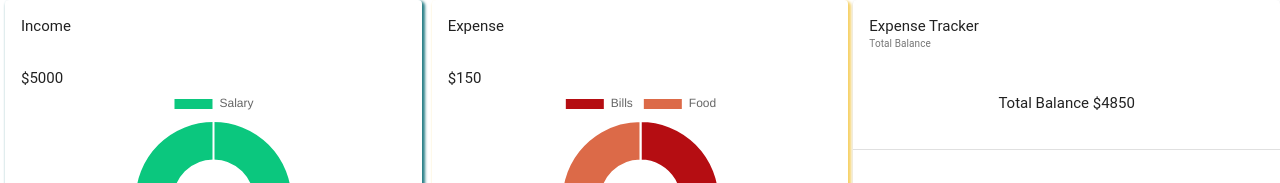
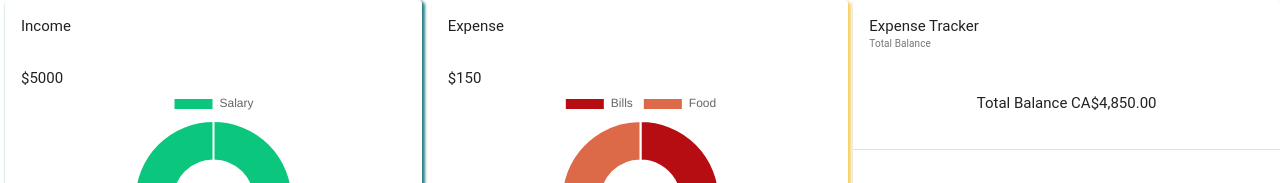
Before and after one commit to phoebehala/web5_f-tracker, a React (Create React App) app: page / in a window 1280 px wide. Shown: the top 183 px of the page. Built offline with nearby package versions, Linux system fonts and the light colour scheme.

Commit message:
created and applied currencyFormatter with Intl.NumberFormat

```diff
--- a/src/components/balance/Balance.jsx
+++ b/src/components/balance/Balance.jsx
@@ -12,6 +12,9 @@ import useStyles from './balance.styles'
 // contextAPI
 import { useContext } from 'react';
 import { FinanceTrackerContext } from '../../context/context';
+
+//utils
+import { currencyFormatter } from '../../utils/formatCurrency';
 
 
 const Balance = () => {
@@ -31,7 +34,7 @@ const Balance = () => {
             now={1000}
           />
       <CardContent>
-        <Typography align="center" variant="h5">Total Balance ${balance}</Typography>
+        <Typography align="center" variant="h5">Total Balance {currencyFormatter.format(balance)}</Typography>
       </CardContent>
 
       <Divider className={classes.divider} />
--- /dev/null
+++ b/src/utils/formatCurrency.js
@@ -0,0 +1,5 @@
+export const currencyFormatter = new Intl.NumberFormat(undefined, {
+    currency: "cad",
+    style: "currency",
+    minimumFractionDigits: 2,
+})
```
